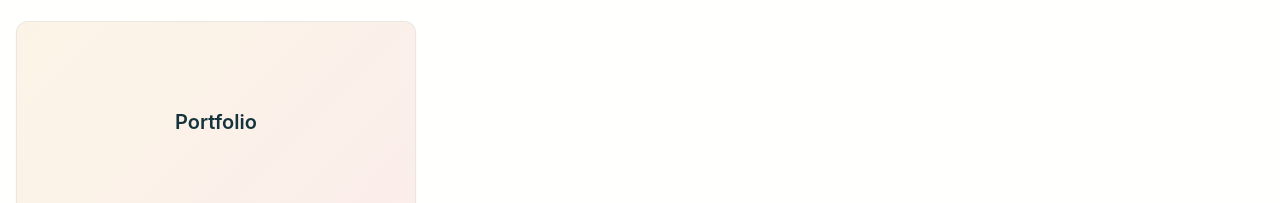
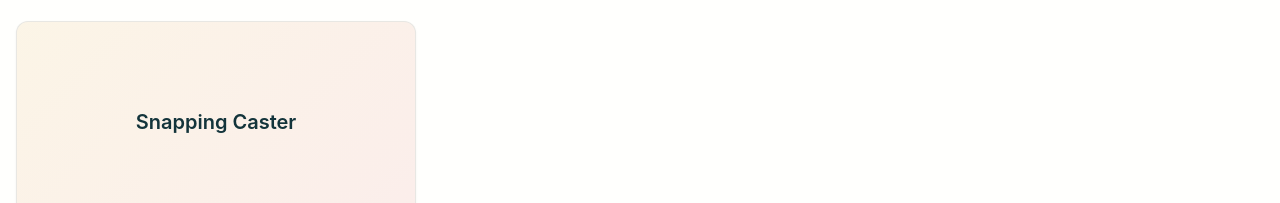
Before and after one commit to edgelord-69420/personal-portfolio, a plain HTML site: page index.html in a window 1280 px wide. Shown: the part 2355-2558 px from the top of the page. Drawn offline with Linux system fonts and the light colour scheme; a web font is replaced by a local one.

Commit message:
Update project placeholder name in index.html

```diff
--- a/index.html
+++ b/index.html
@@ -201,7 +201,7 @@
 
                 <div class="project-card" data-tags="nextjs,react,tailwind">
                     <div class="project-image">
-                        <div class="project-placeholder">Portfolio</div>
+                        <div class="project-placeholder">Snapping Caster</div>
                     </div>
                     <div class="project-content">
                         <h3>Snaping Caster</h3>
```
